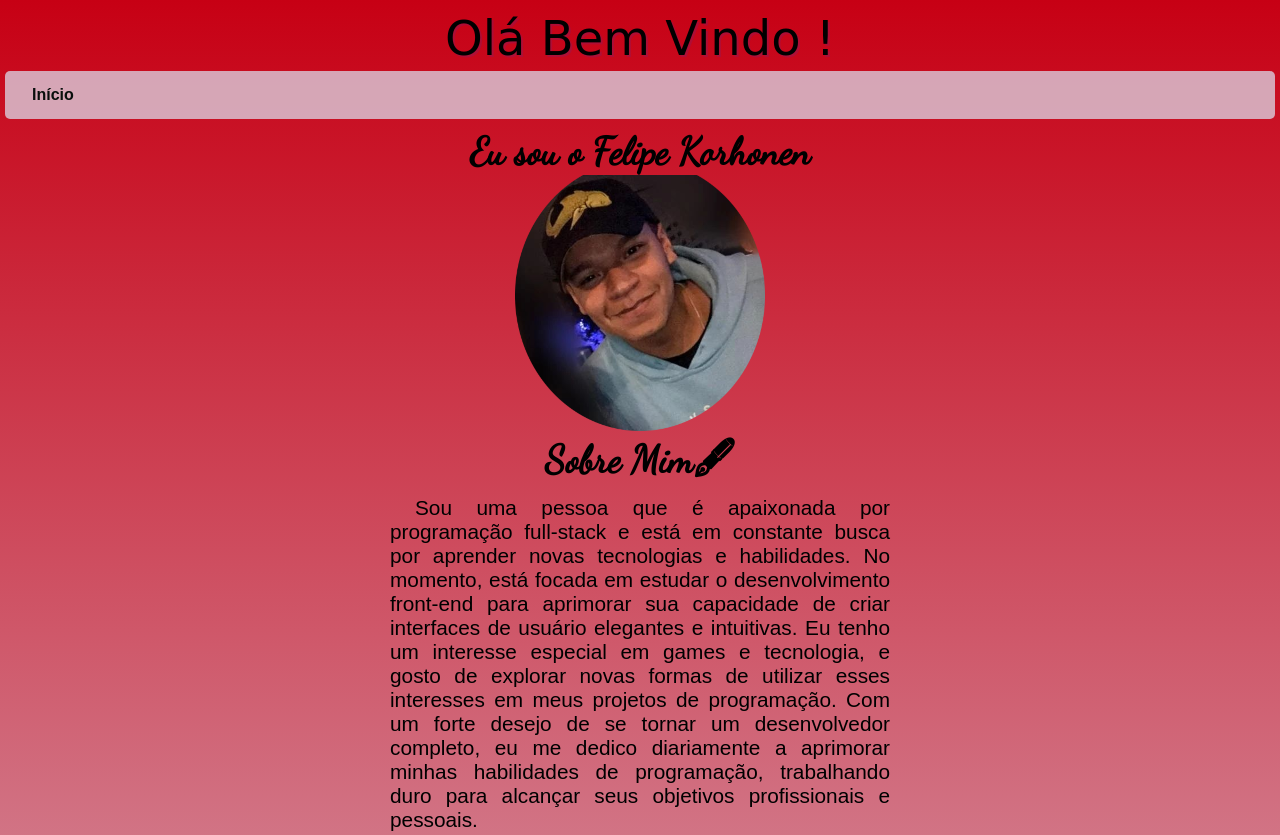
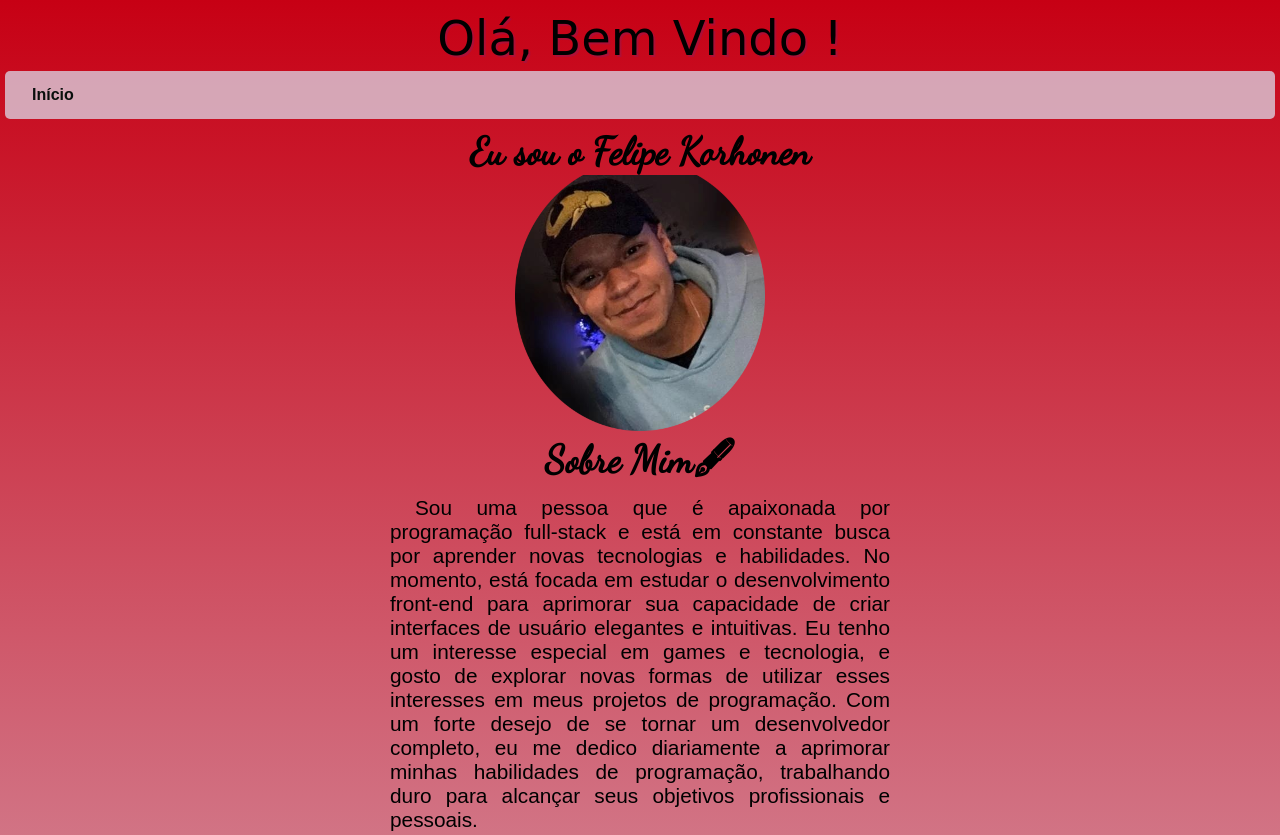
Before and after one commit to FelipeKorhonen/meu-site, a plain HTML site: page index.html in a window 1280 px wide. Shown: the top 835 px of the page. Drawn offline with Linux system fonts and the light colour scheme; a web font is replaced by a local one.

Commit message:
Update index.html

```diff
--- a/index.html
+++ b/index.html
@@ -10,7 +10,7 @@
 </head>
 <body>
     <header>
-        <h1>Olá Bem Vindo !</h1>
+        <h1>Olá, Bem Vindo !</h1>
     </header>
     <nav>
             <a href="https://felipekorhonen.github.io/meu-site/">Início</a>
```
